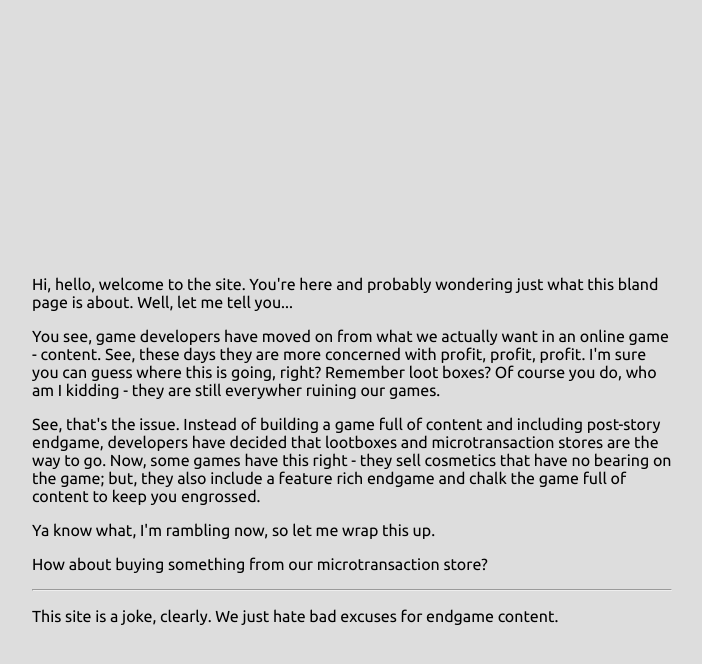
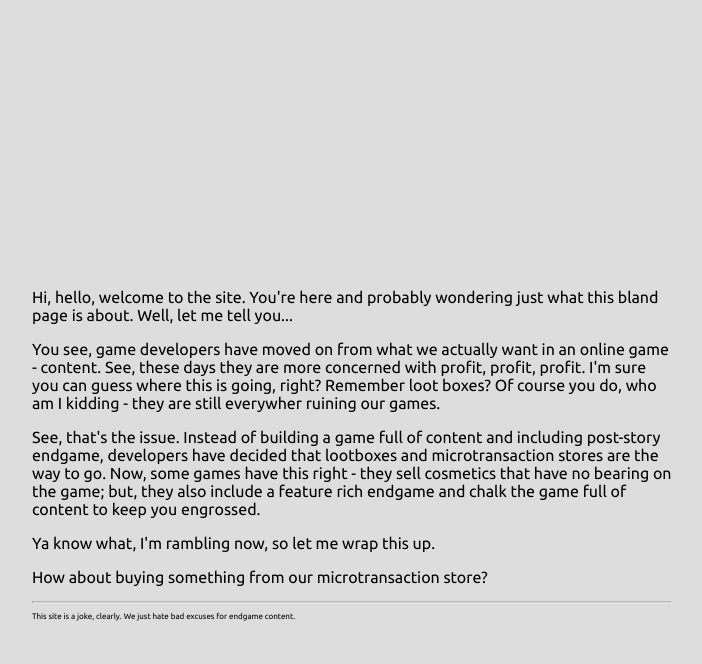
Before and after one commit to xNifty/endgamewtf, a Jekyll site: the page built from index.html, in a window 1280 px wide. Shown: the top 664 px of the page, without its empty margins (288-990 px from the left). Built offline with Jekyll 4.4.1, drawn with Linux system fonts in a browser that asks for light colours; nearby versions of some CDN libraries.

Commit message:
Update style.scss

```diff
--- a/css/style.scss
+++ b/css/style.scss
@@ -109,7 +109,7 @@ a {
   }
 }
 p {
-  .smalltext {
+  &.smalltext {
     font-size: 0.5em;
   }
 }
```
